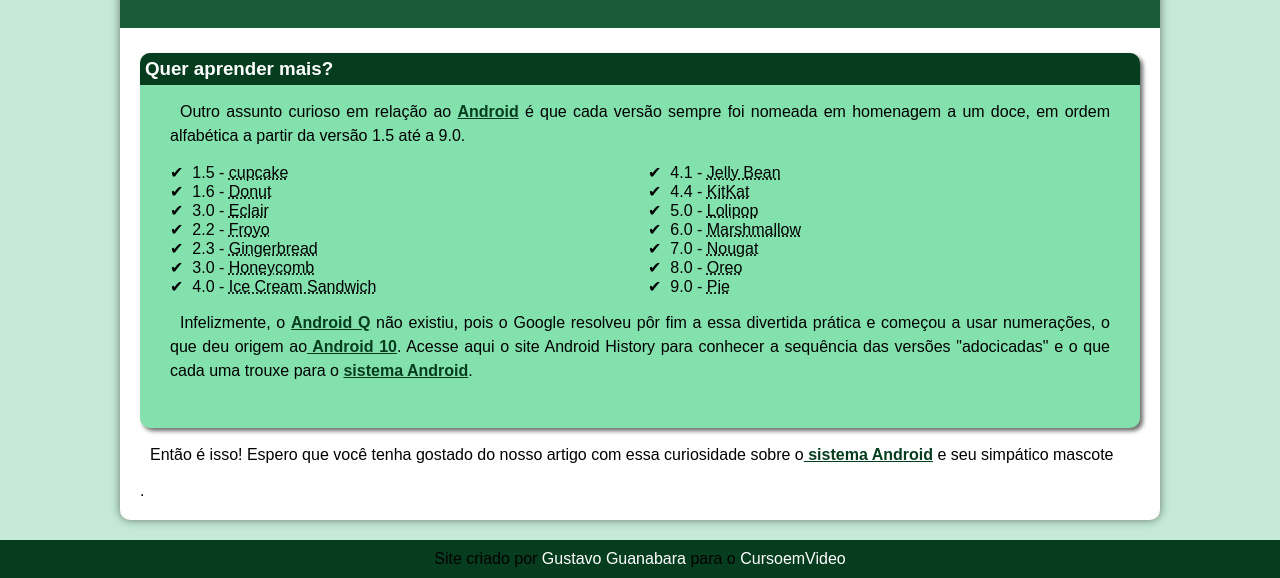
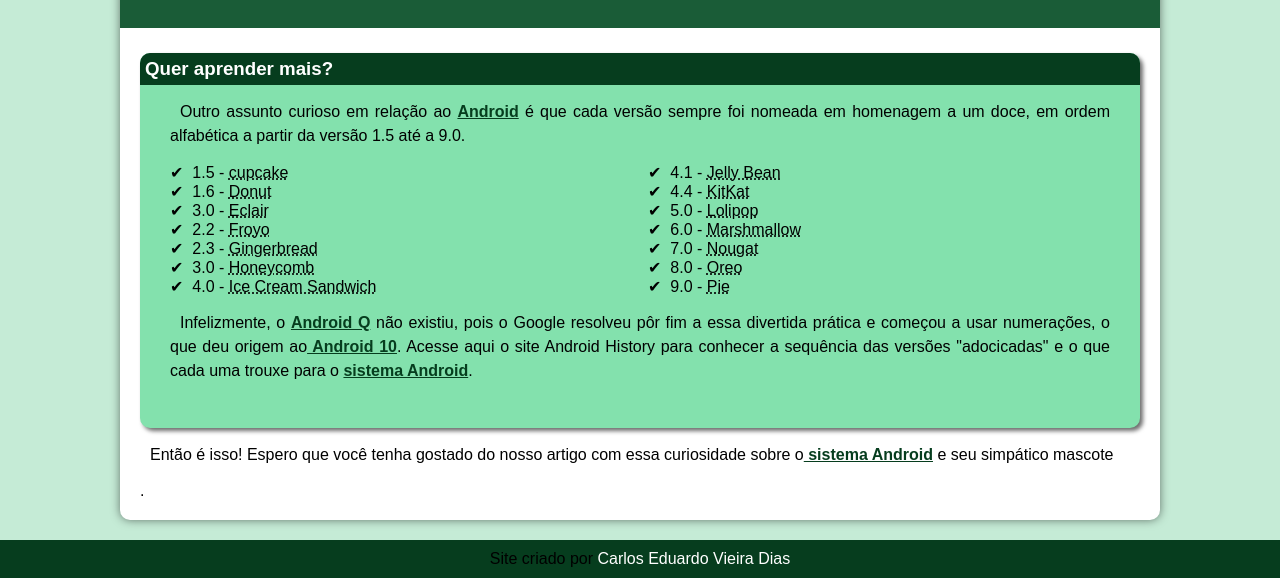
Before and after one commit to vieiracarlossf/projeto-android, a plain HTML site: page index.html in a window 1280 px wide. Shown: the part 2298-2876 px from the top of the page. Drawn offline with Linux system fonts and the light colour scheme.

Commit message:
ajuste github

```diff
--- a/index.html
+++ b/index.html
@@ -97,7 +97,7 @@
         </article>.
     </main>
     <footer>
-        Site criado por <a href="https://github.com/gustavoguanabara" target="_blank">Gustavo Guanabara</a> para o <a href="https://www.youtube.com/@CursoemVideo" target="_blank">CursoemVideo</a>
+        Site criado por <a href="https://github.com/vieiracarlossf" target="_blank">Carlos Eduardo Vieira Dias</a>
     </footer>
 </body>
 </html>
```
